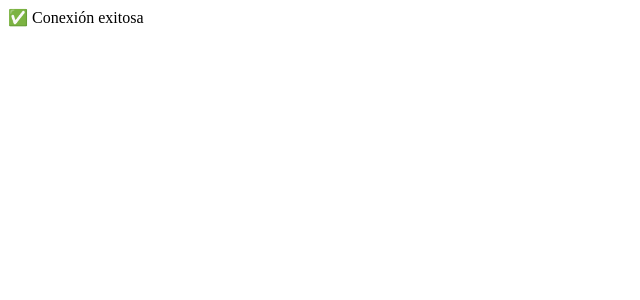
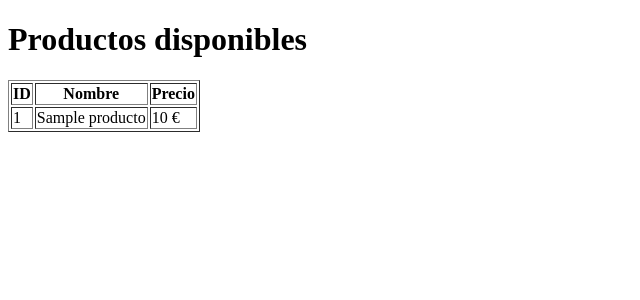
Before and after one commit to jimmyvalens/tienda_web, a PHP site: page / in a window 1280 px wide. Shown: the top 300 px of the page, without its empty margins (0-640 px from the left). Run offline with PHP 8.4, Linux system fonts and the light colour scheme; tables that the repository leaves empty or names only in its code hold one stand-in row (values such as "Sample post").

Commit message:
Mostrar productos con conexión PDO y estructura base lista

```diff
--- a/bootstrap.php
+++ b/bootstrap.php
@@ -0,0 +1,9 @@
+<?php
+
+// Archivo para cargar todas las dependencias y configuraciones básicas
+
+// Conexión a la base de datos
+require_once __DIR__ . '/includes/conexion.php';
+
+// Modelo con funciones para la BD
+require_once __DIR__ . '/includes/modelo.php';
--- /dev/null
+++ b/includes/controlador.php
@@ -0,0 +1,8 @@
+<?php
+
+require_once __DIR__ . '/../bootstrap.php';
+
+$pdo = conectarBD();
+$productos = obtenerProductos($pdo);
+
+return $productos;
--- /dev/null
+++ b/includes/modelo.php
@@ -0,0 +1,23 @@
+<?php
+
+/**
+ * modelo.php
+ *
+ * Contiene las funciones relacionadas con el acceso a datos de la aplicación.
+ * Aquí se centralizan las operaciones CRUD (crear, leer, actualizar, eliminar)
+ * sobre la base de datos, utilizando PDO para realizar consultas seguras.
+ *
+ * Funciones actuales:
+ * - obtenerProductos(PDO $pdo): devuelve todos los productos de la tabla.
+ * - insertarProducto(PDO $pdo, array $datos): inserta un nuevo producto.
+ *
+ * Este archivo forma parte de la capa de modelo en la arquitectura del proyecto.
+ */
+
+
+function obtenerProductos(PDO $pdo){
+    $sql = "SELECT * FROM productos";
+    $stmt = $pdo->query($sql);
+    $producto = $stmt->fetchAll(PDO::FETCH_ASSOC);
+    return $producto;
+}
--- a/index.php
+++ b/index.php
@@ -3,12 +3,49 @@
 error_reporting(E_ALL);
 ini_set('display_errors', 1);
 
-require_once 'includes/conexion.php';
+require_once 'bootstrap.php';                      // Carga conexión y modelo
+$productos = require_once 'includes/controlador.php'; // Controlador que retorna productos
 
-$conexion = conectarBD();
+// Prueba inicial de la conexión.
+// if ($conexion) {
+//     echo "✅ Conexión exitosa";
+// } else {
+//     echo "❌ No se pudo conectar a la base de datos";
+// }
 
-if ($conexion) {
-    echo "✅ Conexión exitosa";
-} else {
-    echo "❌ No se pudo conectar a la base de datos";
-}
+?>
+
+<!DOCTYPE html>
+<html lang="es">
+
+<head>
+    <meta charset="UTF-8">
+    <title>Listado de productos</title>
+</head>
+
+<body>
+    <h1>Productos disponibles</h1>
+
+
+    <table border='1'>
+        <thead>
+            <tr>
+                <th>ID</th>
+                <th>Nombre</th>
+                <th>Precio</th>
+            </tr>
+        </thead>
+        <tbody>
+            <?php foreach ($productos as $producto): ?>
+                <tr>
+                    <td><?= htmlspecialchars($producto['id']) ?></td>
+                    <td><?= htmlspecialchars($producto['nombre']) ?></td>
+                    <td><?= htmlspecialchars($producto['precio']) ?> €</td>
+                </tr>
+            <?php endforeach; ?>
+        </tbody>
+
+    </table>
+</body>
+
+</html>
```
